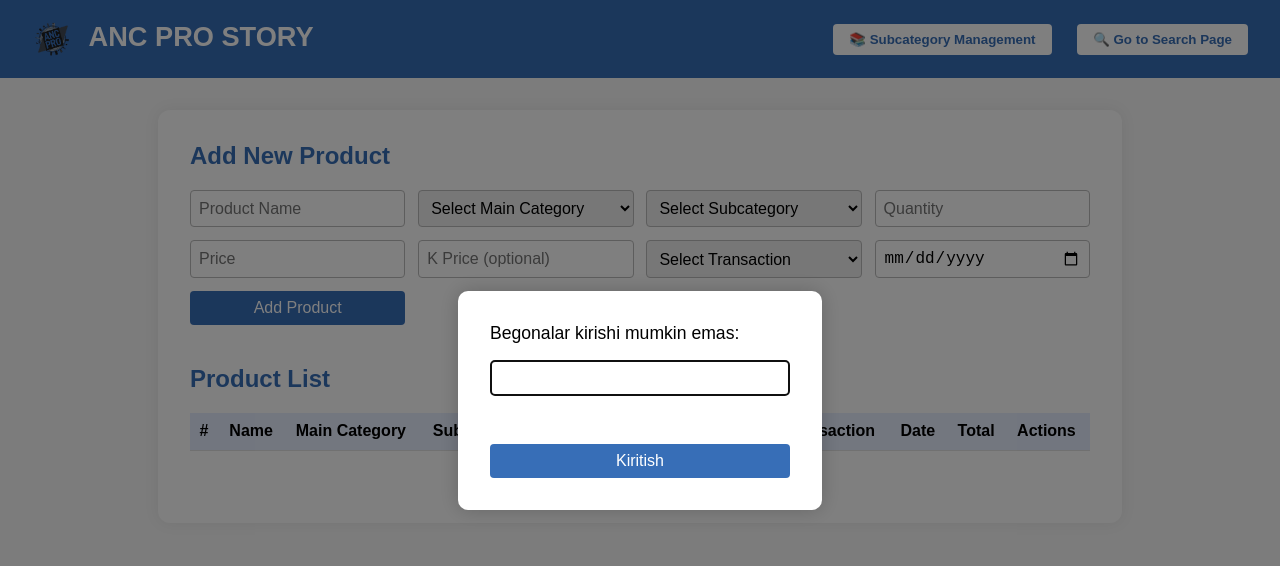
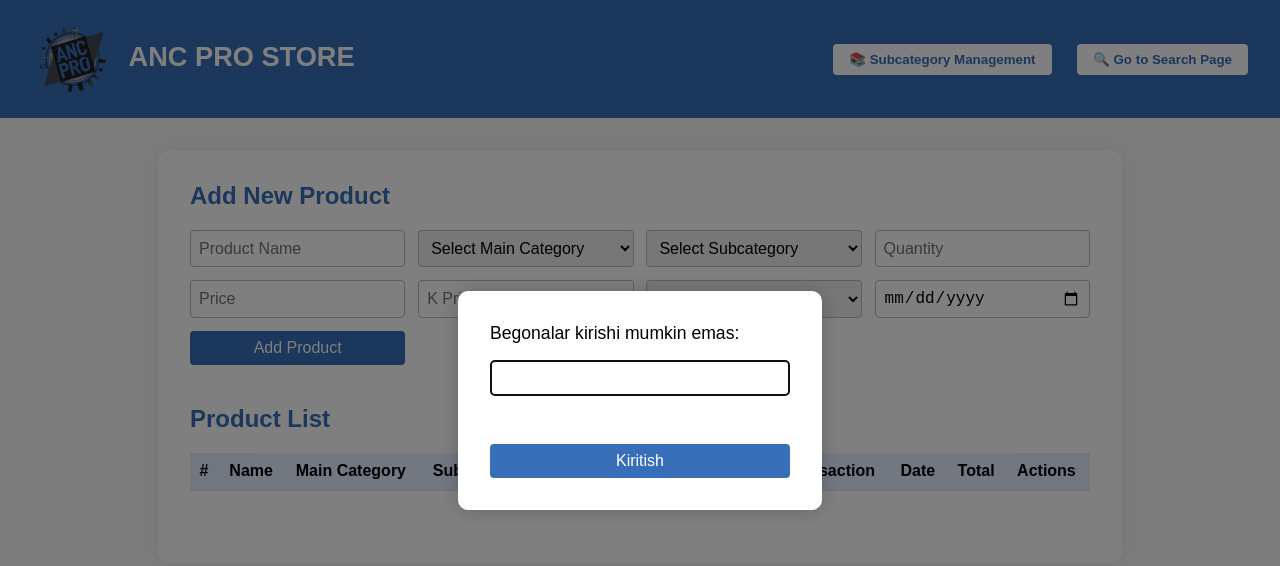
Before and after one commit to WeekPro1/ancproiv, a plain HTML site: page index.html in a window 1280 px wide. Drawn offline with Linux system fonts and the light colour scheme; no server answers.

Commit message:
Update index.html

```diff
--- a/index.html
+++ b/index.html
@@ -49,8 +49,8 @@
 </script>
     <header>
               <h1>
-            <img src="ancpro.png" alt="Site icon" style="width: 40px; height: 40px; border-radius: 8px; vertical-align: middle; margin-right: 10px;">
-            ANC PRO STORY
+            <img src="ancpro.png" alt="Site icon" style="width: 80px; height: 80px; border-radius: 8px; vertical-align: middle; margin-right: 10px;">
+            ANC PRO STORE
         </h1>
         <button onclick="window.location.href='subcategory.html'">📚 Subcategory Management</button>
         <button onclick="window.location.href='search.html'">🔍 Go to Search Page</button>
```
